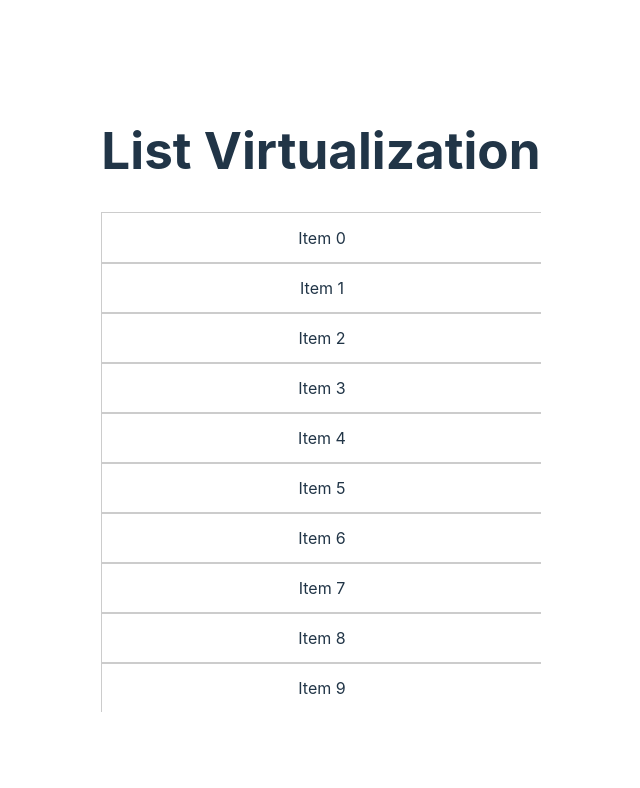
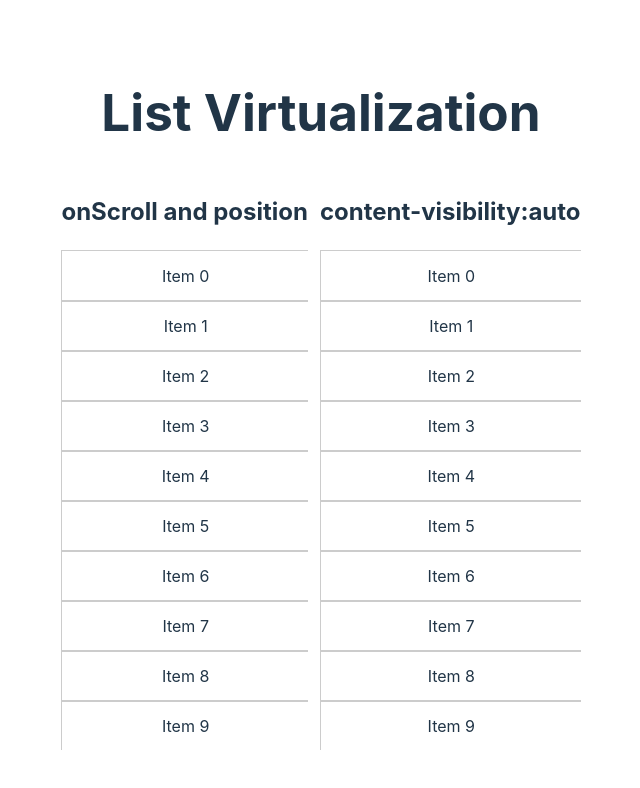
Before and after one commit to Sailwayfun/list-virtualization, a React (Vite) app: page / in a window 1280 px wide. Shown: the top 788 px of the page, without its empty margins (319-959 px from the left). Built offline with nearby package versions, Linux system fonts and the light colour scheme.

Commit message:
align different virtualized lists together on DOM

```diff
--- a/src/App.css
+++ b/src/App.css
@@ -6,38 +6,6 @@
   list-style: none;
 }
 
-.logo {
-  height: 6em;
-  padding: 1.5em;
-  will-change: filter;
-  transition: filter 300ms;
-}
-.logo:hover {
-  filter: drop-shadow(0 0 2em #646cffaa);
-}
-.logo.react:hover {
-  filter: drop-shadow(0 0 2em #61dafbaa);
-}
-
-@keyframes logo-spin {
-  from {
-    transform: rotate(0deg);
-  }
-  to {
-    transform: rotate(360deg);
-  }
-}
-
-@media (prefers-reduced-motion: no-preference) {
-  a:nth-of-type(2) .logo {
-    animation: logo-spin infinite 20s linear;
-  }
-}
-
 .card {
   padding: 2em;
 }
-
-.read-the-docs {
-  color: #888;
-}
--- a/src/App.jsx
+++ b/src/App.jsx
@@ -1,6 +1,6 @@
 import './App.css';
 import SimpleVirtualizedList from './component/SimpleVirtualizedList';
-// import ContentVisibilityAutoList from './component/ContentVisibilityAutoList';
+import ContentVisibilityAutoList from './component/ContentVisibilityAutoList';
 import { useState, useEffect } from 'react';
 
 function App() {
@@ -22,7 +22,14 @@ function App() {
     const allItems = [...items];
     const renderedItems = allItems.slice(startIndex, endIndex + 1).map((item, index) => {
       return (
-        <div key={ item.id } style={ { position: "absolute", top: `${(index + startIndex) * itemHeight}px`, width: "100%", height: `${itemHeight}px`, lineHeight: `${itemHeight}px`, textAlign: "center", border: "1px solid #ccc" } }>
+        <div key={ item.id } style={ {
+          position: "absolute",
+          top: `${(index + startIndex) * itemHeight}px`,
+          width: "100%", height: `${itemHeight}px`,
+          lineHeight: `${itemHeight}px`,
+          textAlign: "center",
+          border: "1px solid #ccc"
+        } }>
           { item.name }
         </div>
       );
@@ -33,12 +40,15 @@ function App() {
   return (
     <>
       <h1>List Virtualization</h1>
-      <SimpleVirtualizedList itemCount={ items.length }
-        itemHeight={ itemHeight }
-        windowHeight={ 500 }
-        renderItems={ renderItems }
-      />
-      {/* <ContentVisibilityAutoList items={ items } itemHeight={ itemHeight } windowHeight={ 500 } /> */ }
+      <div style={ { display: "flex", gap: "12px" } }>
+        <SimpleVirtualizedList itemCount={ items.length }
+          itemHeight={ itemHeight }
+          windowHeight={ 500 }
+          renderItems={ renderItems }
+        />
+        <ContentVisibilityAutoList items={ items } itemHeight={ itemHeight } windowHeight={ 500 } />
+      </div>
+
     </>
   );
 }
--- a/src/component/ContentVisibilityAutoList.jsx
+++ b/src/component/ContentVisibilityAutoList.jsx
@@ -1,13 +1,23 @@
 const ContentVisibilityAutoList = ({ items, itemHeight, windowHeight }) => {
-    return (<div style={ { overflowY: "scroll", display: "flex", flexDirection: "column", height: `${windowHeight}px`, width: "500px" } }>
-        { items.map((item) => {
-            return (
-                <div key={ item.id } style={ { contentVisibility: "auto", containIntrinsicSize: `0 ${itemHeight}px`, width: "100%", height: `${itemHeight}px`, lineHeight: `${itemHeight}px`, textAlign: "center", border: "1px solid #ccc" } }>
-                    { item.name }
-                </div>
-            );
-        }) }
-    </div>);
+    return (
+        <div style={ { display: "flex", flexDirection: "column" } }>
+            <h2>content-visibility:auto</h2>
+            <div style={ { overflowY: "scroll", position: "relative", height: `${windowHeight}px` } }>
+                { items.map((item, index) => {
+                    return (
+                        <div key={ item.id } style={ {
+                            position: "absolute",
+                            contentVisibility: "auto", containIntrinsicSize: `0 ${itemHeight}px`,
+                            width: "100%", top: `${index * itemHeight}px`, lineHeight: `${itemHeight}px`, textAlign: "center", border: "1px solid #ccc"
+                        } }>
+                            { item.name }
+                        </div>
+                    );
+                }) }
+            </div>
+        </div>
+
+    );
 };
 
 export default ContentVisibilityAutoList;
--- a/src/component/SimpleVirtualizedList.jsx
+++ b/src/component/SimpleVirtualizedList.jsx
@@ -10,11 +10,15 @@ const SimpleVirtualizedList = ({ itemCount, itemHeight, windowHeight, renderItem
     const startIndex = Math.floor(scrollTop / itemHeight);
     const endIndex = Math.min(itemCount - 1, Math.floor((scrollTop + windowHeight) / itemHeight));
     return (
-        <div onScroll={ handleScroll } className="scroll" style={ { overflowY: "scroll", height: `${windowHeight}px` } }>
-            <div className="inner" style={ { position: "relative", height: `${innerHeight}px` } }>
-                { renderItems(startIndex, endIndex) }
+        <div style={ { display: "flex", flexDirection: "column" } }>
+            <h2>onScroll and position</h2>
+            <div onScroll={ handleScroll } className="scroll" style={ { overflowY: "scroll", height: `${windowHeight}px`, width: "100%" } }>
+                <div className="inner" style={ { position: "relative", height: `${innerHeight}px` } }>
+                    { renderItems(startIndex, endIndex) }
+                </div>
             </div>
         </div>
+
     );
 };
 
```
Also changed, not shown: .eslintrc.cjs.
